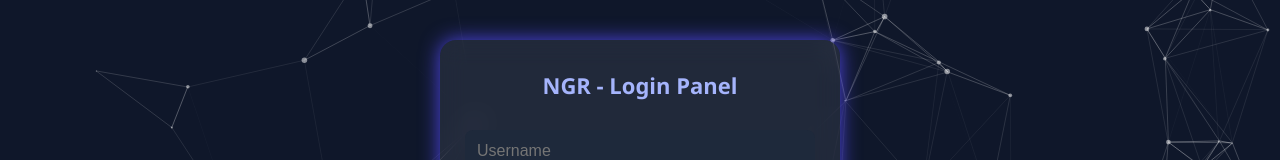
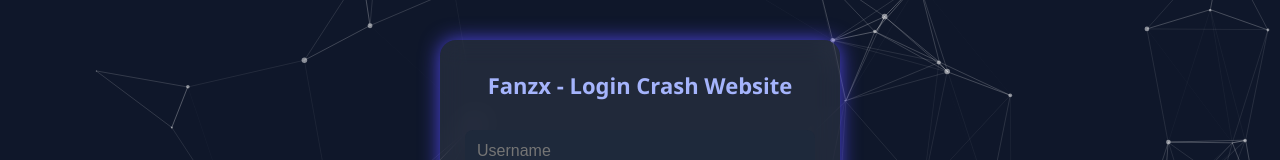
Before and after one commit to fanzxnothuman/fanzx-crash, a plain HTML site: page assets/login.html in a window 1280 px wide. Shown: the part 183-343 px from the top of the page. Drawn offline with nearby package versions, Linux system fonts and the light colour scheme.

Commit message:
𝐓𝐡𝐞𝐅𝐚𝐧𝐳𝐱𝐓𝐡𝐮𝐧𝐝𝐞𝐫🐉

```diff
--- a/assets/login.html
+++ b/assets/login.html
@@ -2,13 +2,13 @@
 <html lang="en">
 <head>
   <meta charset="UTF-8">
-  <title>Login - NGR ApiBug</title>
+  <title>Login - Fanzx ApiBug</title>
   <link rel="stylesheet" href="/assets/style.css">
 </head>
 <body>
   <div id="particles-js"></div>
   <div class="container">
-    <h1>NGR - Login Panel</h1>
+    <h1>Fanzx - Login Crash Website</h1>
     <input type="text" id="username" placeholder="Username">
     <input type="password" id="password" placeholder="Password">
     <button onclick="login()">Login</button>
```
